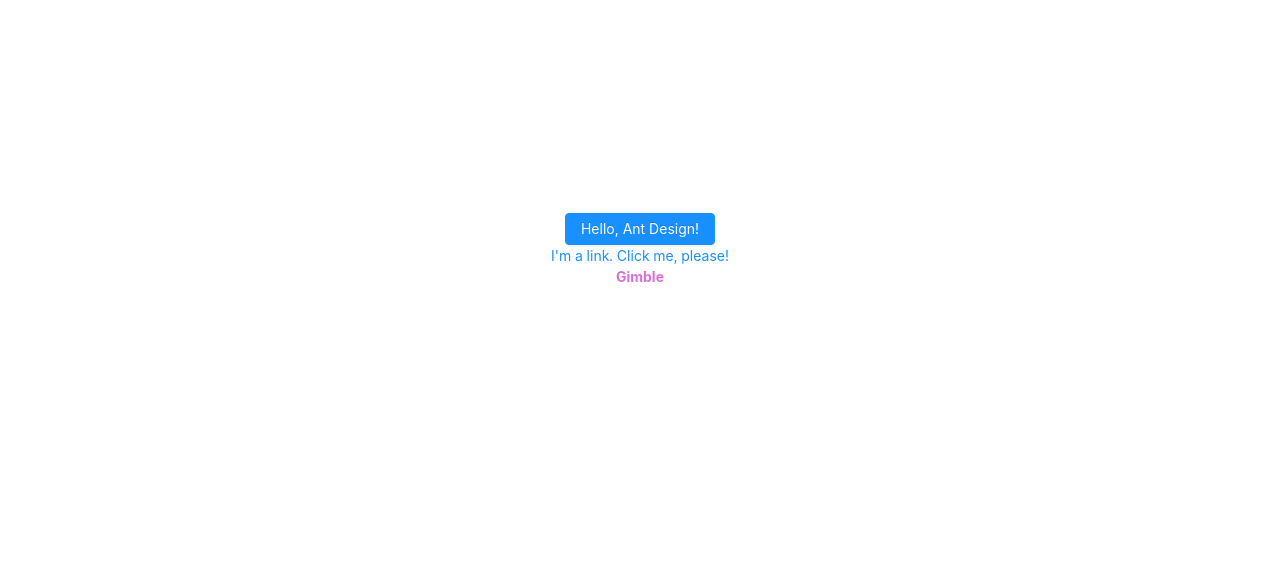
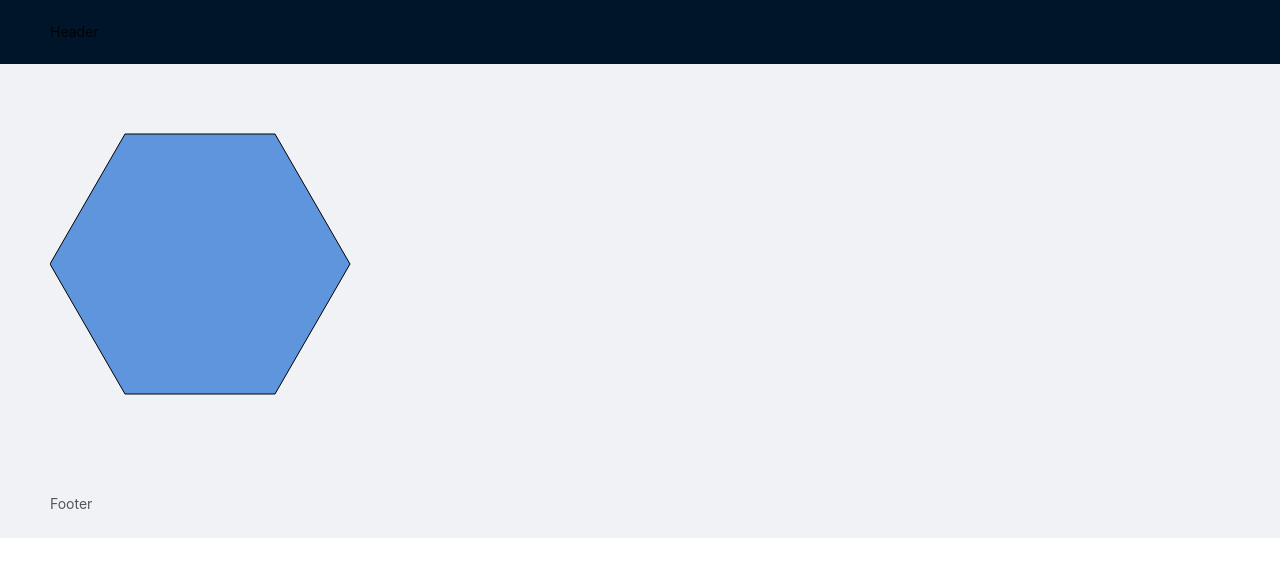
Before and after one commit to 4imble/BuyOrderCalulator, a React (Create React App) app in the folder client/: page / in a window 1280 px wide. Shown: the top 576 px of the page. Built offline with nearby package versions, Linux system fonts and the light colour scheme.

Commit message:
random hex on screen

```diff
--- a/client/src/App.tsx
+++ b/client/src/App.tsx
@@ -1,16 +1,28 @@
 import React from 'react';
-import { Button } from 'antd';
+import { Layout, Row, Col } from 'antd';
 import './App.less';
 import styles from './site.module.less';
+
+const { Header, Footer, Content } = Layout;
 
 export default class App extends React.Component {
   render() {
     return (
-      <main className={styles.app}>
-        <Button type="primary">Hello, Ant Design!</Button>
-        <a href="foo.bar">I'm a link. Click me, please!</a>
-        <span className={styles.gimble}>Gimble</span>
-      </main>
+      <main>
+        <Layout>
+          <Header>Header</Header>
+          <Content style={{ padding: '50px' }}>
+            <Row>
+              <Col>
+                <svg xmlns="http://www.w3.org/2000/svg" version="1.1" width="100%" height="300">
+                  <polygon className={styles.hex} points="300,150, 225,280 75,280 0,150 75,20 225,20"></polygon>
+                </svg>
+              </Col>
+            </Row>
+          </Content>
+          <Footer>Footer</Footer>
+        </Layout>
+      </main >
     )
   };
 }
--- a/client/src/site.module.less
+++ b/client/src/site.module.less
@@ -1,12 +1,7 @@
-.app {
-    align-items: center;
-    display: flex;
-    flex-direction: column;
-    height: 500px;
-    justify-content: center;
-}
-
-.gimble {
-    color: orchid;
-    font-weight: bold;
-}
+.hex {
+    // fill-opacity: 0.4;
+    stroke: #000;
+    stroke-width: 1;
+    fill: #5e95dd;
+    // transform: scale(0.4);
+  }
```
